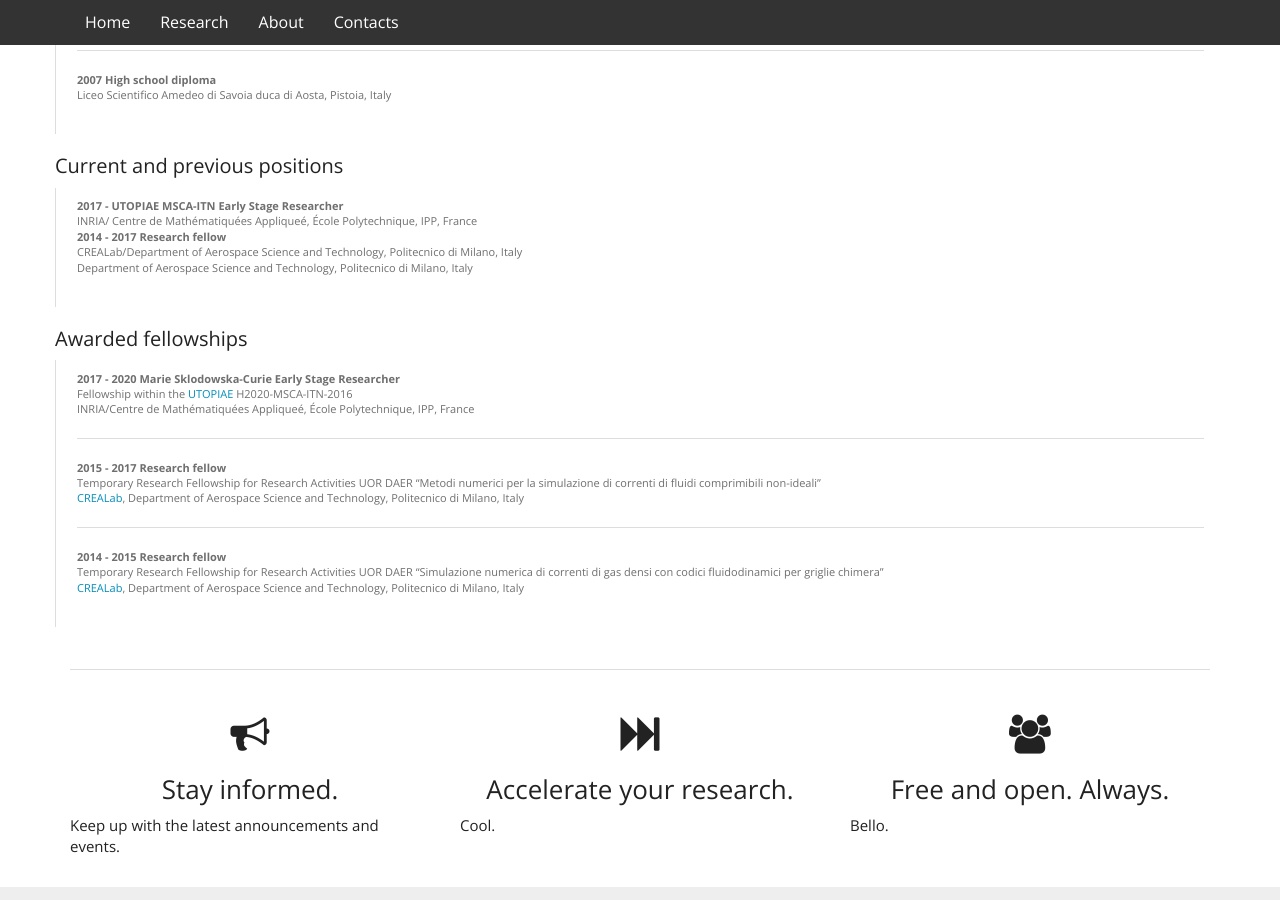
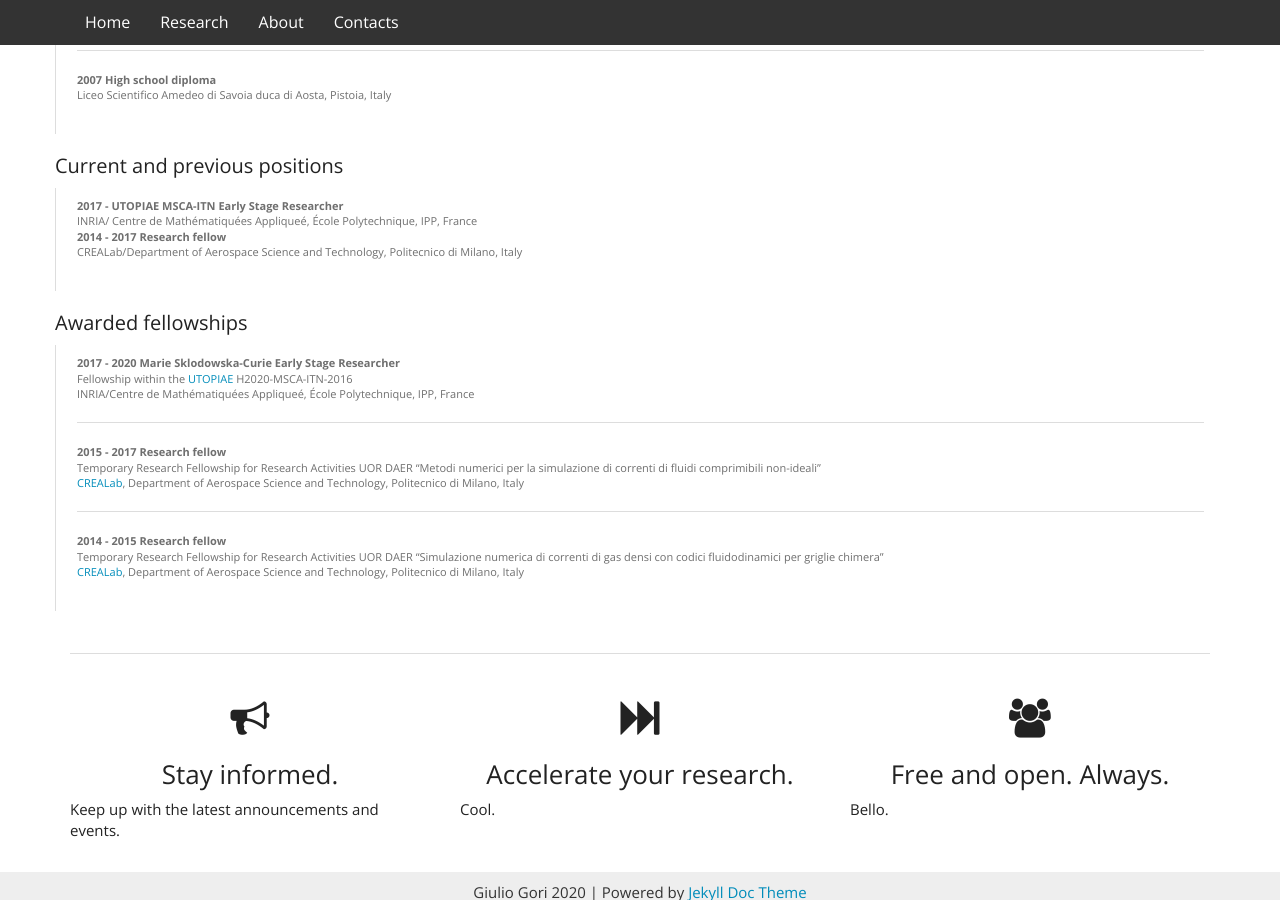
Before and after one commit to LaSerpe/LaSerpe.github.io, a Jekyll site: the page built from index.html, in a window 1280 px wide and 900 px high, scrolled down 1291 px. Built offline with Jekyll 4.4.1, drawn with Linux system fonts in a browser that asks for light colours; nearby versions of some CDN libraries; library files that are not in the unit come from our copies.

Commit message:
scroll experiment

```diff
--- a/index.html
+++ b/index.html
@@ -109,7 +109,6 @@ layout: default
 
 			      <dt>2014 - 2017 <b>Research fellow</b></dt>
 			      <dd>CREALab/Department of Aerospace Science and Technology, Politecnico di Milano, Italy<br>
-			        Department of Aerospace Science and Technology, Politecnico di Milano, Italy
 			      </dd>
 
 			    </dl>
```
